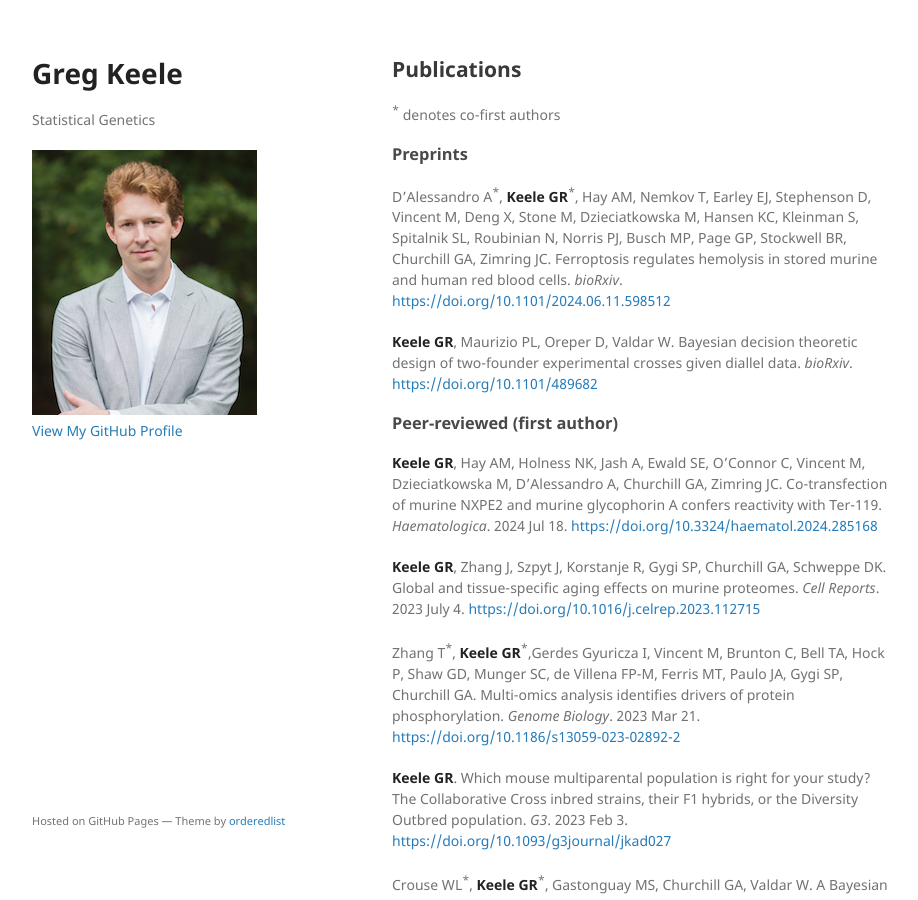
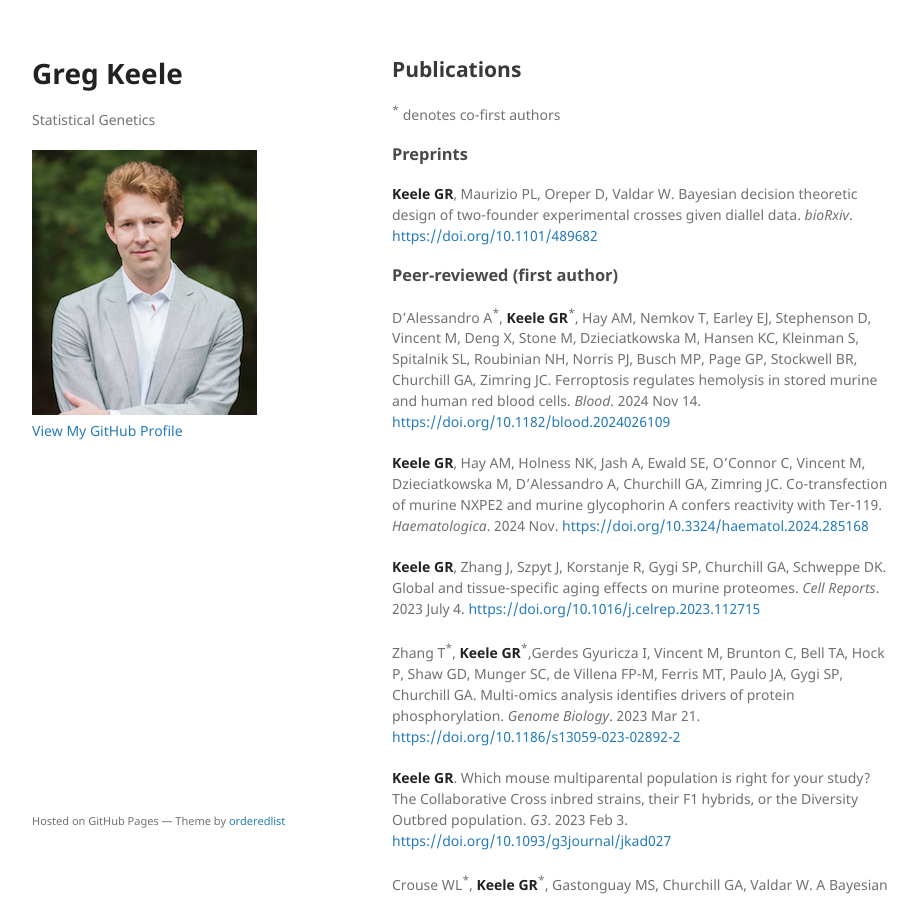
Before and after one commit to gkeele/gkeele.github.io, a Jekyll site: the page built from publications.md, in a window 1280 px wide and 900 px high. Shown: the whole window, without its empty margins (178-1096 px from the left). Built offline with Jekyll 4.4.1, drawn with Linux system fonts in a browser that asks for light colours; our own code applies the rules of GitHub Pages for plain Markdown files.

Commit message:
Added ferroptosis paper

```diff
--- a/publications.md
+++ b/publications.md
@@ -7,13 +7,13 @@ layout: default
 
 ### Preprints
 
-D'Alessandro A<sup>\*</sup>, **Keele GR**<sup>\*</sup>, Hay AM, Nemkov T, Earley EJ, Stephenson D, Vincent M, Deng X, Stone M, Dzieciatkowska M, Hansen KC, Kleinman S, Spitalnik SL, Roubinian N, Norris PJ, Busch MP, Page GP, Stockwell BR, Churchill GA, Zimring JC. Ferroptosis regulates hemolysis in stored murine and human red blood cells. *bioRxiv*. [https://doi.org/10.1101/2024.06.11.598512](https://doi.org/10.1101/2024.06.11.598512)
-
 **Keele GR**, Maurizio PL, Oreper D, Valdar W. Bayesian decision theoretic design of two-founder experimental crosses given diallel data. *bioRxiv*. [https://doi.org/10.1101/489682](https://doi.org/10.1101/489682)
 
 ### Peer-reviewed (first author)
 
-**Keele GR**, Hay AM, Holness NK, Jash A, Ewald SE, O'Connor C, Vincent M, Dzieciatkowska M, D'Alessandro A, Churchill GA, Zimring JC. Co-transfection of murine NXPE2 and murine glycophorin A confers reactivity with Ter-119. *Haematologica*. 2024 Jul 18. [https://doi.org/10.3324/haematol.2024.285168](https://doi.org/10.3324/haematol.2024.285168)
+D'Alessandro A<sup>\*</sup>, **Keele GR**<sup>\*</sup>, Hay AM, Nemkov T, Earley EJ, Stephenson D, Vincent M, Deng X, Stone M, Dzieciatkowska M, Hansen KC, Kleinman S, Spitalnik SL, Roubinian NH, Norris PJ, Busch MP, Page GP, Stockwell BR, Churchill GA, Zimring JC. Ferroptosis regulates hemolysis in stored murine and human red blood cells. *Blood*. 2024 Nov 14. [https://doi.org/10.1182/blood.2024026109](https://doi.org/10.1182/blood.2024026109)
+
+**Keele GR**, Hay AM, Holness NK, Jash A, Ewald SE, O'Connor C, Vincent M, Dzieciatkowska M, D'Alessandro A, Churchill GA, Zimring JC. Co-transfection of murine NXPE2 and murine glycophorin A confers reactivity with Ter-119. *Haematologica*. 2024 Nov. [https://doi.org/10.3324/haematol.2024.285168](https://doi.org/10.3324/haematol.2024.285168)
 
 **Keele GR**, Zhang J, Szpyt J, Korstanje R, Gygi SP, Churchill GA, Schweppe DK. Global and tissue-specific aging effects on murine proteomes. *Cell Reports*. 2023 July 4. [https://doi.org/10.1016/j.celrep.2023.112715](https://doi.org/10.1016/j.celrep.2023.112715)
 
```
